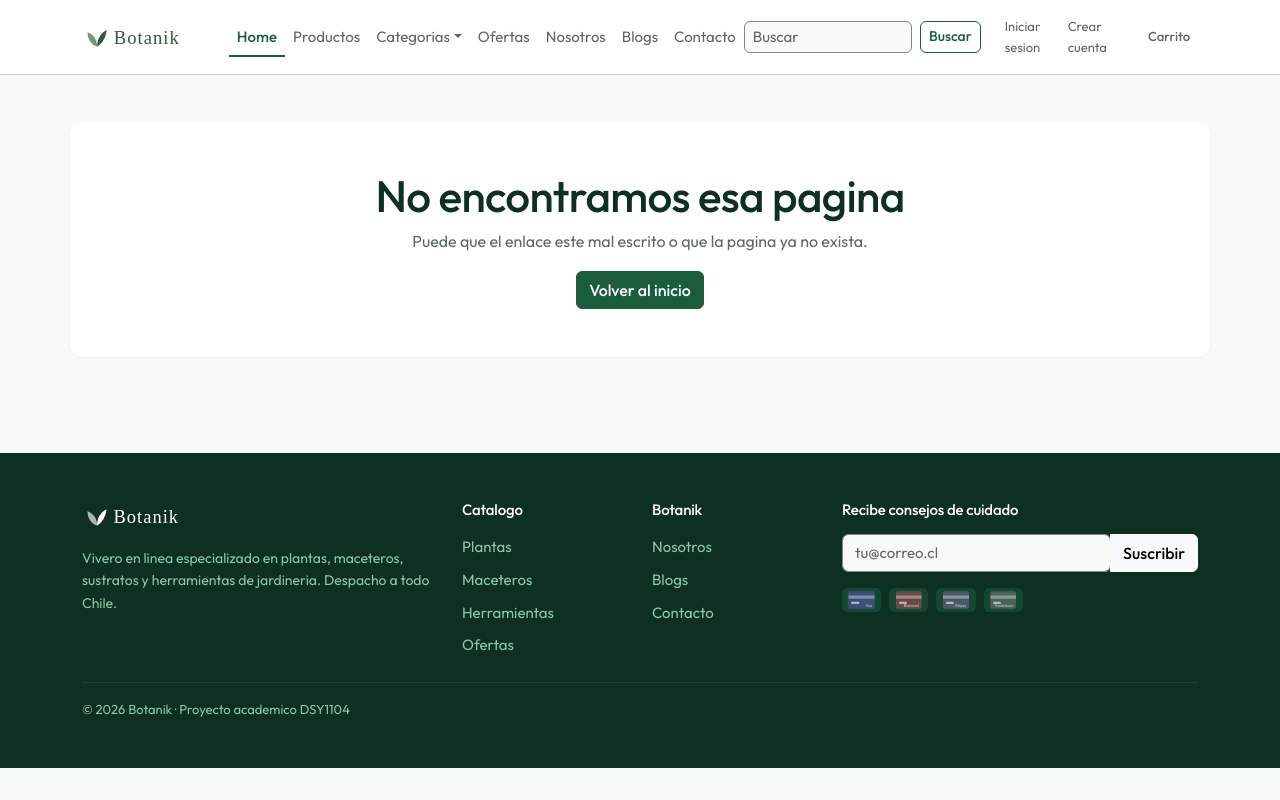
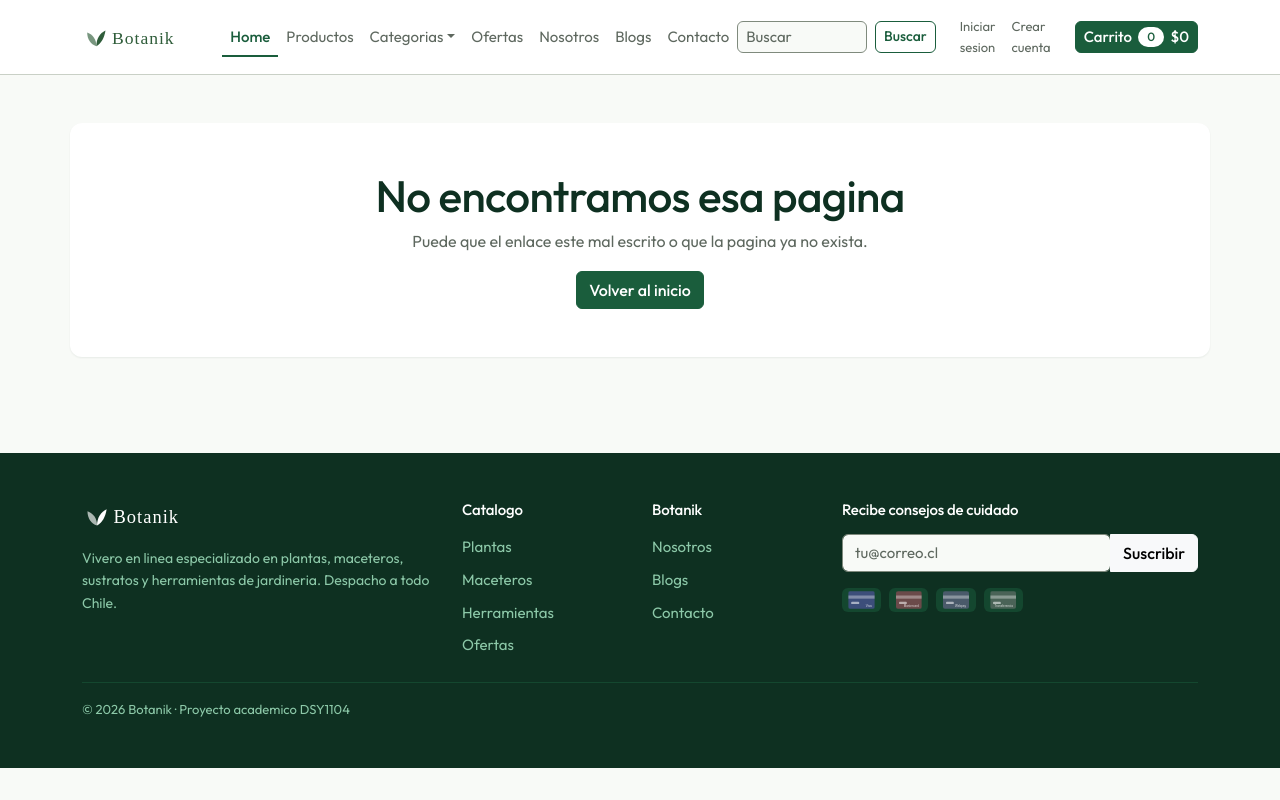
Before and after one commit to rocket-dev-cl/botanik, a React (Vite) app: page / in a window 1280 px wide. Built offline with nearby package versions, Linux system fonts and the light colour scheme.

Commit message:
feat(cabecera): mostrar la cantidad y el total del carrito

```diff
--- a/src/components/Navbar.jsx
+++ b/src/components/Navbar.jsx
@@ -10,7 +10,9 @@
 import { useState } from "react";
 import { Link, NavLink, useNavigate } from "react-router-dom";
 import { useSesion } from "../context/SesionContext.jsx";
+import { useCarrito } from "../context/CarritoContext.jsx";
 import { db } from "../services/db.js";
+import { formatearPrecio } from "../services/formato.js";
 
 function claseEnlace({ isActive }) {
   return "nav-link" + (isActive ? " activo" : "");
@@ -18,6 +20,7 @@ function claseEnlace({ isActive }) {
 
 export default function Navbar() {
   const { usuario, cerrarSesion, puedeEntrarAdmin } = useSesion();
+  const { cantidadTotal, total } = useCarrito();
   const [busqueda, setBusqueda] = useState("");
   const navegar = useNavigate();
   const categorias = db.getCategorias();
@@ -88,7 +91,9 @@ export default function Navbar() {
                 </>
               )}
               <li className="nav-item ms-lg-3">
-                <NavLink className="nav-link bt-carrito-enlace" to="/carrito">Carrito</NavLink>
+                <NavLink className="btn btn-primary btn-sm bt-carrito-enlace" to="/carrito" aria-label={"Carrito: " + cantidadTotal + " productos"}>
+                  Carrito <span className="bt-carrito-conteo">{cantidadTotal}</span> {formatearPrecio(total)}
+                </NavLink>
               </li>
             </ul>
           </div>
--- a/src/styles/estilos.css
+++ b/src/styles/estilos.css
@@ -824,3 +824,34 @@ img { max-width: 100%; }
     bottom: 1rem;
   }
 }
+
+/* Entrega 2 — tienda */
+
+/* El enlace del carrito ahora es un boton verde: texto y contador invertidos. */
+.btn.bt-carrito-enlace,
+.btn.bt-carrito-enlace:hover {
+  color: var(--bt-blanco);
+}
+
+.btn.bt-carrito-enlace .bt-carrito-conteo {
+  background-color: var(--bt-blanco);
+  color: var(--bt-verde-700);
+}
+
+.bt-producto-etiqueta-foto.bt-oferta {
+  background-color: var(--bt-peligro);
+  color: var(--bt-blanco);
+}
+
+.bt-precio-oferta {
+  color: var(--bt-peligro);
+}
+
+.bt-categoria-foto .card-img-top {
+  aspect-ratio: 4 / 3;
+  object-fit: cover;
+}
+
+.bt-categoria-foto.activa {
+  outline: 2px solid var(--bt-verde-700);
+}
```
